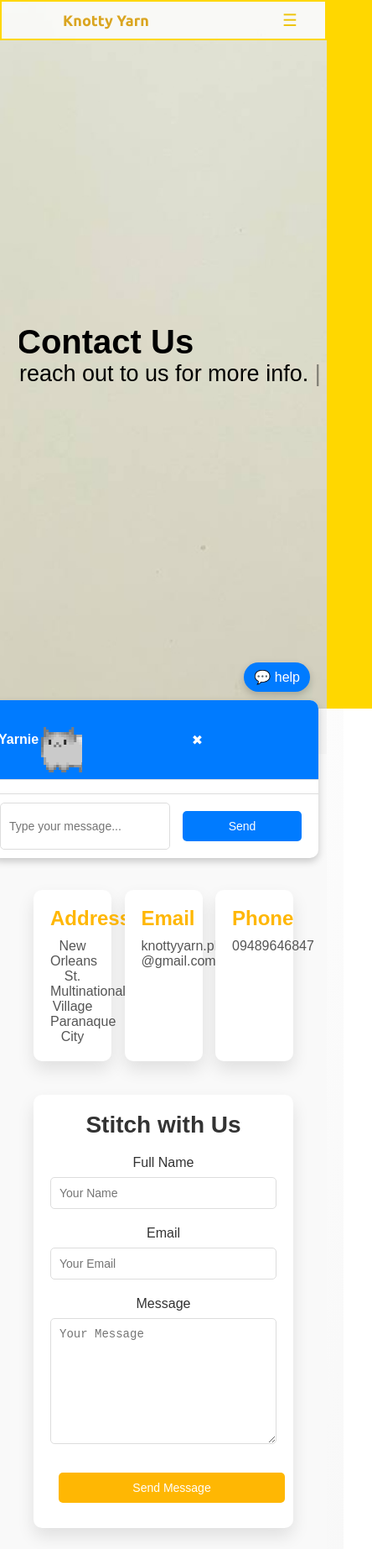
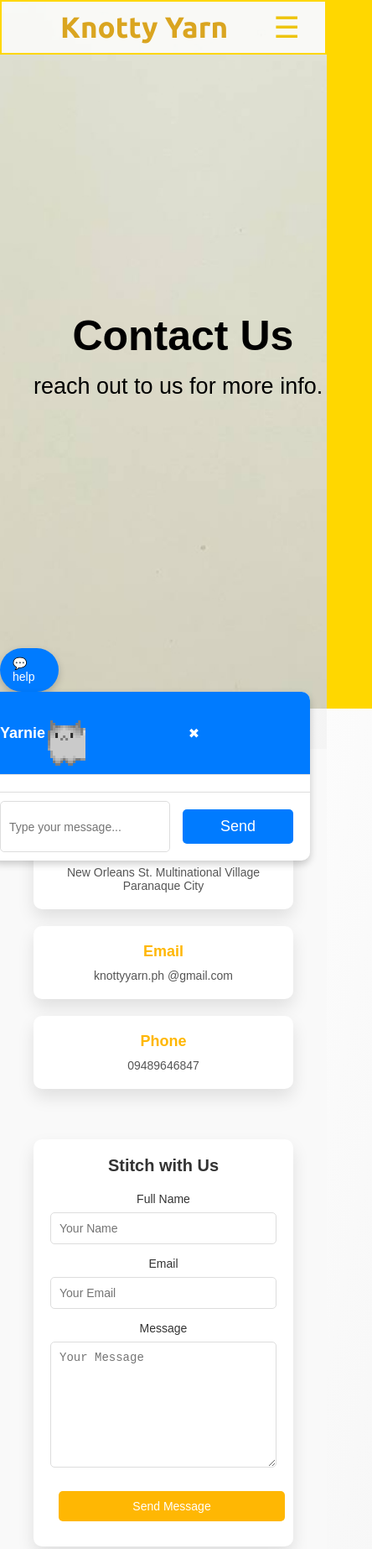
Before and after one commit to Aozuki26/Knotty-Yarnie, a website: page contact.html in a window 390 px wide. Shown: the top 1845 px of the page at 84% size, 444 px wide, since content can reach past the window. Drawn offline with nearby package versions, Linux system fonts and the light colour scheme.

Commit message:
furtherFixes

```diff
--- a/about.css
+++ b/about.css
@@ -1062,3 +1062,113 @@ footer {
     opacity: 1;
   }
 }
+
+/* Media Query for 480px Screens */
+@media (max-width: 480px) {
+  /* General Styles */
+  body {
+    font-size: 14px; /* Smaller font size for mobile */
+  }
+
+  .max-width {
+    padding: 0 20px; /* Reduce padding for smaller screens */
+  }
+
+  .menu-btn {
+    display: block;
+    z-index: 999;
+}
+
+.navbar .menu {
+    position: fixed;
+    height: 100vh;
+    width: 75%; /* Adjusted width for smaller screens */
+    right: -75%; /* Adjusted position */
+    top: 0;
+    text-align: center;
+    background: gold;
+    padding-top: 60px; /* Reduced padding for smaller screens */
+    transition: all 0.3s ease;
+}
+
+.navbar .menu.active {
+    right: 0; /* No change needed here */
+}
+
+.navbar .menu li {
+    display: block;
+}
+
+.navbar .menu li a {
+    display: inline-block;
+    margin: 15px 0; /* Reduced margin for smaller screens */
+    font-size: 20px; /* Smaller font size for better fit */
+}
+
+.navbar .menu li a:hover {
+    color: black;
+    font-size: 25px; /* Adjusted hover font size */
+    font-weight: bold;
+}
+
+  /* Hero Section Adjustments */
+  .home-content {
+    text-align: center; /* Center-align hero content */
+    padding: 20px; /* Add padding */
+  }
+
+  .home-content .text-2 {
+    font-size: 28px; /* Smaller heading */
+  }
+
+  .home-content .text-1 {
+    font-size: 16px; /* Smaller subheading */
+  }
+
+  /* About Section Adjustments */
+  .about-section {
+    padding: 20px; /* Add padding */
+  }
+
+  .about-section h2 {
+    font-size: 24px; /* Smaller heading */
+  }
+
+  .about-text {
+    font-size: 14px; /* Smaller text */
+    line-height: 1.6; /* Improve readability */
+  }
+
+  /* Organizational Structure Adjustments */
+  .team-structure {
+    flex-direction: column; /* Stack team cards vertically */
+    align-items: center; /* Center-align cards */
+  }
+
+  .card {
+    width: 90%; /* Full width for team cards */
+    margin-bottom: 20px; /* Add spacing between cards */
+  }
+
+  .card img {
+    width: 100%; /* Make images responsive */
+    height: auto;
+  }
+
+  .card h3 {
+    font-size: 18px; /* Smaller name */
+  }
+
+  .card p {
+    font-size: 14px; /* Smaller role */
+  }
+
+  /* Footer Adjustments */
+  footer {
+    padding: 10px 0; /* Reduce padding */
+  }
+
+  footer p {
+    font-size: 12px; /* Smaller footer text */
+  }
+}
--- a/contact.css
+++ b/contact.css
@@ -88,6 +88,7 @@ body {
     fill: #ffee00;
 }
 
+
 /* Visually hidden audio element for screen readers */
 audio {
     position: absolute;
@@ -170,6 +171,14 @@ audio {
   color: #fff;
   font-weight: bold;
 }
+/* menu button styling */
+.menu-btn {
+  color: #000000;
+  font-size: 35px;
+  cursor: pointer;
+  display: none;
+}
+
 /* container for 2 pcis*/
 .container {
   padding: 20px;
@@ -946,106 +955,149 @@ footer {
     opacity: 1;
   }
 }
+/* Media Query for 480px Screens */
 @media (max-width: 480px) {
-  /* Navbar styling for small devices */
-  .navbar {
-    padding: 10px;
-    font-size: 14px;
+  /* General Styles */
+  body {
+    font-size: 14px; /* Smaller font size for mobile */
+  }
+  .max-width {
+    padding: 0 20px; /* Reduce padding for smaller screens */
   }
 
-  .navbar .logo a {
-    font-size: 18px;
+  .menu-btn {
+    display: block;
+    z-index: 999;
+
+}
+
+.navbar .menu {
+    position: fixed;
+    height: 100vh;
+    width: 75%; /* Adjusted width for smaller screens */
+    right: -75%; /* Adjusted position */
+    top: 0;
+    text-align: center;
+    background: gold;
+    padding-top: 60px; /* Reduced padding for smaller screens */
+    transition: all 0.3s ease;
+}
+
+.navbar .menu.active {
+    right: 0; /* No change needed here */
+}
+
+.navbar .menu li {
+    display: block;
+}
+
+.navbar .menu li a {
+    display: inline-block;
+    margin: 15px 0; /* Reduced margin for smaller screens */
+    font-size: 20px; /* Smaller font size for better fit */
+}
+
+.navbar .menu li a:hover {
+    color: black;
+    font-size: 25px; /* Adjusted hover font size */
+    font-weight: bold;
+}
+
+  /* Hero Section Adjustments */
+  .home-content {
+    text-align: center; /* Center-align hero content */
+    padding: 20px; /* Add padding */
   }
 
-  /* Home section styling */
-  .home .home-content .text-2 {
-    font-size: 40px;
+  .home-content .text-2 {
+    font-size: 28px; /* Smaller heading */
   }
 
-  .home .home-content .text-3 {
-    font-size: 24px;
+  .home-content .text-1 {
+    font-size: 16px; /* Smaller subheading */
   }
 
-  .home .home-content a {
-    font-size: 18px;
-    padding: 8px 24px;
+  /* Contact Section Adjustments */
+  .contact-section {
+    padding: 20px; /* Add padding */
   }
 
-  /* Adjust product showcase images */
-  .product-item img {
-    width: 100%;
-    height: auto;
+  .contact-section h2 {
+    font-size: 24px; /* Smaller heading */
   }
 
-  .product-showcase h2 {
-    font-size: 24px;
+  .contact-info {
+    flex-direction: column; /* Stack contact items vertically */
+    align-items: center; /* Center-align items */
   }
 
-  .product-showcase p {
-    font-size: 16px;
+  .contact-item {
+    width: 100%; /* Full width for contact items */
+    margin-bottom: 20px; /* Add spacing between items */
   }
 
-  /* Contact form adjustments */
+  .contact-item h3 {
+    font-size: 18px; /* Smaller heading */
+  }
+
+  .contact-item p {
+    font-size: 14px; /* Smaller text */
+  }
+
+  /* Contact Form Adjustments */
   .contact-form {
-    padding: 20px;
+    width: 100%; /* Full width for form */
+    padding: 20px; /* Add padding */
+  }
+
+  .contact-form h3 {
+    font-size: 20px; /* Smaller heading */
+  }
+
+  .form-group {
+    margin-bottom: 15px; /* Add spacing between form groups */
+  }
+
+  .form-group label {
+    font-size: 14px; /* Smaller label */
   }
 
   .form-group input,
   .form-group textarea {
-    padding: 10px;
-    font-size: 14px;
+    font-size: 14px; /* Smaller input text */
+    padding: 10px; /* Add padding */
   }
 
-  button {
-    padding: 10px 20px;
-    font-size: 14px;
+  .contact-form button {
+    font-size: 14px; /* Smaller button text */
+    padding: 10px 20px; /* Add padding */
   }
 
-  /* Footer adjustments */
-  footer {
-    font-size: 12px;
+  /* Popup Adjustments */
+  .popup-content {
+    width: 90%; /* Full width for popup */
+    padding: 15px; /* Add padding */
   }
 
-  /* Scroll up button */
-  .scroll-up-btn {
-    right: 20px;
-    bottom: 20px;
-    font-size: 24px;
+  .popup h3 {
+    font-size: 18px; /* Smaller heading */
   }
 
-  /* Chatbot button */
-  #chatbot-toggle {
-    right: 20px; /* Adjust button position */
-    bottom: 20px; /* Keep button at the bottom */
-    padding: 8px 12px; /* Smaller padding */
+  .popup p {
+    font-size: 14px; /* Smaller text */
   }
 
-  /* Chatbot container */
-  #chatbot-container {
-    width: 100%; /* Full width for smaller screens */
-    max-height: 80vh; /* Limit max height to 80% of the viewport height */
-    bottom: 10px; /* Move it a bit closer to the bottom */
-    right: 10px; /* Adjust right positioning */
+  .popup .close-btn {
+    font-size: 14px; /* Smaller button text */
+    padding: 8px 15px; /* Add padding */
   }
 
-  /* Chat window */
-  #chat-window {
-    max-height: 400px; /* Limit scrolling area */
-    padding: 8px; /* Reduced padding */
+  /* Footer Adjustments */
+  footer {
+    padding: 10px 0; /* Reduce padding */
   }
 
-  /* Chat header */
-  #chat-header {
-    font-size: 16px; /* Smaller font size for the header */
-    padding: 8px; /* Smaller padding */
-  }
-
-  /* Mobile-friendly adjustments */
-  .menu-btn {
-    font-size: 20px;
-  }
-
-  .navbar .menu li a {
-    font-size: 18px;
+  footer p {
+    font-size: 12px; /* Smaller footer text */
   }
 }
--- a/shopstyle.css
+++ b/shopstyle.css
@@ -740,39 +740,46 @@ footer {
     font-size: 14px; /* Smaller font size for mobile */
   }
 
-  /* Navbar Adjustments */
-  .navbar {
-    padding: 10px 0; /* Reduce padding */
+  .max-width {
+    padding: 0 20px; /* Reduce padding for smaller screens */
   }
 
-  .navbar .logo {
-    font-size: 18px; /* Smaller logo text */
+  .menu-btn {
+    display: block;
+    z-index: 999;
 }
 
 .navbar .menu {
-    display: none; /* Hide the menu by default */
-    flex-direction: column; /* Stack menu items vertically */
-    position: absolute;
-    top: 50px;
-    left: 0;
-    width: 100%;
-    background-color: #fff; /* Background color for dropdown */
-    z-index: 1000;
+    position: fixed;
+    height: 100vh;
+    width: 75%; /* Adjusted width for smaller screens */
+    right: -75%; /* Adjusted position */
+    top: 0;
+    text-align: center;
+    background: gold;
+    padding-top: 60px; /* Reduced padding for smaller screens */
+    transition: all 0.3s ease;
 }
 
 .navbar .menu.active {
-    display: flex; /* Show menu when active */
+    right: 0; /* No change needed here */
 }
 
 .navbar .menu li {
-    margin: 10px 0; /* Add spacing between menu items */
+    display: block;
 }
 
-  .navbar .menu-btn {
-    display: block; /* Show the hamburger menu button */
-    cursor: pointer;
+.navbar .menu li a {
+    display: inline-block;
+    margin: 15px 0; /* Reduced margin for smaller screens */
+    font-size: 20px; /* Smaller font size for better fit */
 }
 
+.navbar .menu li a:hover {
+    color: black;
+    font-size: 25px; /* Adjusted hover font size */
+    font-weight: bold;
+}
   /* Product Showcase Section */
   .product-showcase {
     padding: 10px; /* Reduce padding */
--- a/stylesheet.css
+++ b/stylesheet.css
@@ -175,7 +175,7 @@ audio {
 
 /* menu button styling */
 .menu-btn {
-  color: #eec40b;
+  color: #000000;
   font-size: 35px;
   cursor: pointer;
   display: none;
```
Also changed, not shown: about.html (+1 -0 lines), contact.html (+1 -0 lines). Lines whose indentation alone changed are shown as unchanged.
